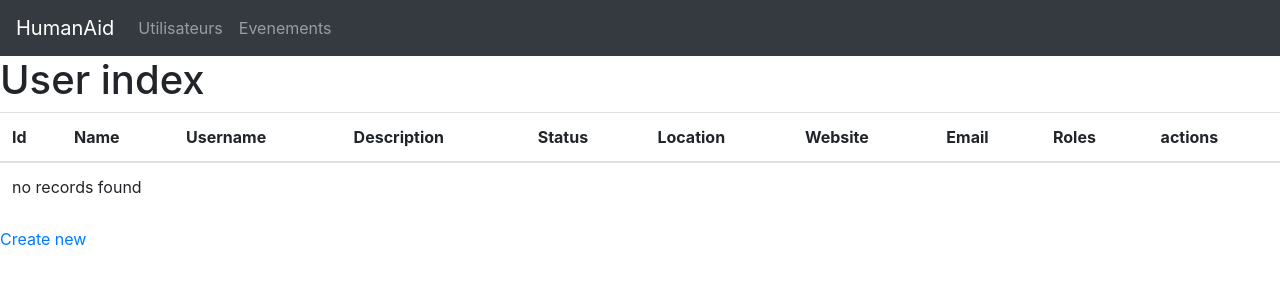
After one commit to lexbal/HumanAid_BO, a Symfony app: template templates/user/index.html.twig in a window 1280 px wide. The commit adds this page. Shown: the top 300 px of the page. Run offline with Twig, Linux system fonts and the light colour scheme; the template is opened without the code that fills it, so the values that code supplies are empty; some libraries are stand-ins or nearby versions.

Commit message:
crud_user

```diff
--- a/templates/partials/header.html.twig
+++ b/templates/partials/header.html.twig
@@ -6,7 +6,7 @@
     <div class="collapse navbar-collapse" id="navbarNav">
         <ul class="navbar-nav">
             <li class="nav-item">
-                <a class="nav-link" href="#">Utilisateurs</a>
+                <a class="nav-link" href="{{path('user_index')}}">Utilisateurs</a>
             </li>
             <li class="nav-item">
                 <a class="nav-link" href="#">Evenements</a>
--- /dev/null
+++ b/templates/user/_delete_form.html.twig
@@ -0,0 +1,5 @@
+<form method="post" action="{{ path('user_delete', {'id': user.id}) }}" onsubmit="return confirm('Are you sure you want to delete this item?');">
+    <input type="hidden" name="_method" value="DELETE">
+    <input type="hidden" name="_token" value="{{ csrf_token('delete' ~ user.id) }}">
+    <button class="btn">Delete</button>
+</form>
--- /dev/null
+++ b/templates/user/_form.html.twig
@@ -0,0 +1,4 @@
+{{ form_start(form) }}
+    {{ form_widget(form) }}
+    <button class="btn">{{ button_label|default('Save') }}</button>
+{{ form_end(form) }}
--- /dev/null
+++ b/templates/user/index.html.twig
@@ -0,0 +1,54 @@
+{% extends 'base.html.twig' %}
+
+{% block title %}User index{% endblock %}
+
+{% block body %}
+    <h1>User index</h1>
+
+    <table class="table">
+        <thead>
+            <tr>
+                <th>Id</th>
+                <th>Name</th>
+                <th>Username</th>
+                <th>Description</th>
+                <th>Status</th>
+                <th>Location</th>
+                <th>Website</th>
+                <th>Email</th>
+                <th>Roles</th>
+                <th>actions</th>
+            </tr>
+        </thead>
+        <tbody>
+        {% for user in users %}
+        {% if 'ROLE_USER' in  user.roles %}
+            {% set roles = 'User' %}
+        {% elseif 'ROLE_ADMIN' in user.roles %}
+            {% set roles = 'Admin' %}
+        {% endif %}
+            <tr>
+                <td>{{ user.id }}</td>
+                <td>{{ user.name }}</td>
+                <td>{{ user.username }}</td>
+                <td>{{ user.description }}</td>
+                <td>{{ user.status }}</td>
+                <td>{{ user.location }}</td>
+                <td>{{ user.website }}</td>
+                <td>{{ user.email }}</td>
+                <td>{{ roles }}</td>
+                <td>
+                    <a href="{{ path('user_show', {'id': user.id}) }}">show</a>
+                    <a href="{{ path('user_edit', {'id': user.id}) }}">edit</a>
+                </td>
+            </tr>
+        {% else %}
+            <tr>
+                <td colspan="11">no records found</td>
+            </tr>
+        {% endfor %}
+        </tbody>
+    </table>
+
+    <a href="{{ path('user_new') }}">Create new</a>
+{% endblock %}
```
Also changed, not shown: src/Controller/UserController.php (added, +94 -0 lines), src/Form/UserType.php (added, +32 -0 lines), templates/user/edit.html.twig (added, +13 -0 lines), templates/user/new.html.twig (added, +11 -0 lines), templates/user/show.html.twig (added, +58 -0 lines).
